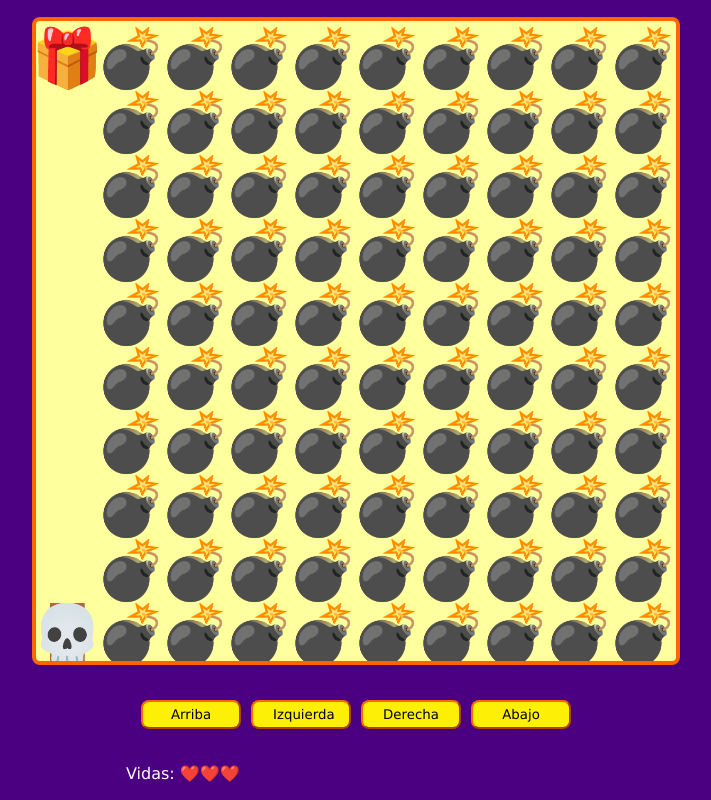
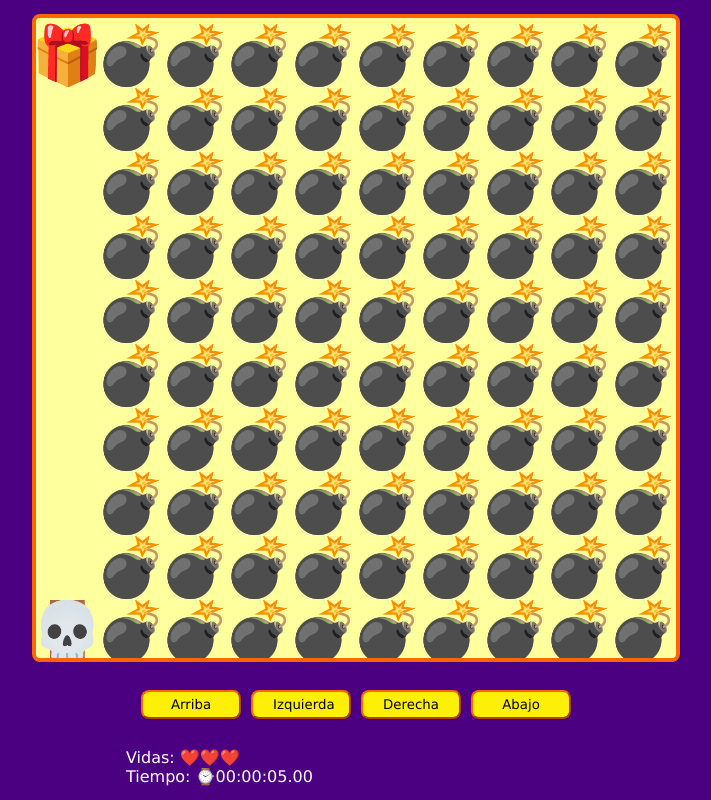
Before and after one commit to CarlosMarioToro/taller-practico-javascript-videogame.github.io, a plain HTML site: page index.html in a window 1280 px wide. Shown: the whole page, without its empty margins (284-995 px from the left). Drawn offline with Linux system fonts and the light colour scheme.

Commit message:
Sistema de tiempo y puntajes

```diff
--- a/game.js
+++ b/game.js
@@ -5,6 +5,7 @@ const btnLeft= document.querySelector('#left');
 const btnRight = document.querySelector('#right');
 const btnDown = document.querySelector('#down');
 const spanLives = document.querySelector('#lives')
+const spanTime = document.querySelector('#time')
 
 window.addEventListener('load', setCanvasSize);
 window.addEventListener('resize', setCanvasSize);
@@ -17,6 +18,11 @@ let canvasSize;
 let elementsSize;
 let level = 0;
 let lives = 3;
+
+let timeStart;
+let timePlayer;
+let timeInterval;
+
 
 let bombPosition = [];
 
@@ -48,9 +54,16 @@ function startGame() {
         gameWin();
         return;
     }
+
+    if (!timeStart) {
+        timeStart = Date.now();
+        timeInterval = setInterval(showTime, 100);
+    }
+
     const mapRows = map.trim().split('\n');
     const mapRowCols = mapRows.map(row => row.trim().split(''));
 
+    console.log('startGame', lives);
     showLives();
 
     game.font = (elementsSize * 0.9) + 'px Verdana';
@@ -102,6 +115,7 @@ function movePlayer() {
     });
 
     if (bombCollision) {
+        console.log(bombCollision);
         levelFail();
     }
 
@@ -110,6 +124,11 @@ function movePlayer() {
 
 function levelWin() {
     level++;
+    // if (level == maps.length) {
+    //     level = 0;
+    //     lives++;
+    //     console.log('entre levelWin');
+    // }
     startGame();
 }
 
@@ -119,7 +138,9 @@ function levelFail () {
     if (lives <= 0) {
         level = 0;
         lives = 3;
+        timeStart = undefined;
     }
+    console.log('entre levelFail');
     playerPosition.x = undefined;
     playerPosition.y = undefined;
     startGame();
@@ -127,6 +148,7 @@ function levelFail () {
 
 function gameWin() {
     console.log('Terminaste el juego!!!');
+    clearInterval(timeInterval);
 }
 
 function showLives() {
@@ -138,6 +160,20 @@ function showLives() {
     for (heart of heartsArray) {
         spanLives.innerHTML += heart;
     }
+}
+
+function showTime() {
+    function addZ(n) {
+	    return (n<10? '0':'') + n;
+	  }
+
+    var ms = (Date.now() - timeStart) % 1000;
+    s = ((Date.now() - timeStart) - ms) / 1000;
+    var secs = s % 60;
+    s = (s - secs) / 60;
+    var mins = s % 60;
+    var hrs = (s - mins) / 60;
+    spanTime.innerHTML = addZ(hrs) + ':' + addZ(mins) + ':' + addZ(secs)+ '.' + addZ(ms);
 }
 
 window.addEventListener("keydown", (e) => {
--- a/index.html
+++ b/index.html
@@ -18,6 +18,7 @@
         </div>
         <div class="messages">
             <p>Vidas: <span id="lives"></span></p>
+            <p>Tiempo: ⌚<span id="time"></span></p>
         </div>
     </div>
 
--- a/maps.js
+++ b/maps.js
@@ -35,45 +35,9 @@ const emojis = {
   X--XX-XXXX
   X-XXX--XXX
   X-XXXX-XXX
-    XX--XX---X
-    XXXXXXIX-X
-    XX--XX---X
-    XXXXXXXXXX
-    `);
-    maps.push(`
-    XXXXXXXXXX
-    X--------X
-    X-XXXXXX-X
-    X-XXXXXX-X
-    X-XXXXXX-X
-    X-XXXXXX-X
-    X-XXXXXX-X
-    X-XXXXO--X
-    X-XXXXXXXX
-    X--------I
-  `);
-  maps.push(`
-    XXXXXXXXXX
-    X--------X
-    X-XXXXXX-X
-    X-XXXXXX-X
-    X-XXXXI--X
-    X-XXXXXX-X
-    X-XXXXXX-X
-    X-XXXXXX-X
-    X-XXXXXXXX
-    X--------O
-  `);
-  maps.push(`
-    XXXXXXXXXX
-    X--------X
-    X-XXXXXX-X
-    X-XXXXXX-X
-    X-XXXXO--X
-    X-XXXXXX-X
-    X-XXXXXX-X
-    X-XXXXXX-X
-    X------IXX
+  XX--XX--XX
+  XX--XXX-XX
+  XXXX---IXX
   XXXXXXXXXX
   `);
 maps.push(`
@@ -88,51 +52,123 @@ const emojis = {
   XX-----OXX
   XXXXXXXXXX
 `);
-  maps.push(`
-    O-------XX
-    XXXXXXX-XX
-    XX------XX
-    XX-XXXXXXX
-    XX-XXX----
-    XX-----XX-
-    XXXXXXXXX-
-    XXXXXX----
-    XX-----XXX
-    XXIXXXXXXX
-  `);
-  maps.push(`
-    ----------
-    -XXXXXXXX-
-    -X--------
-    -X-XXXXXXX
-    -X--------
-    -XXXXXXXX-
-    -X--------
-    -X-XXXXXXX
-    IX--------
-    XXOXXXXXXX
-  `);
-  maps.push(`
-    ----------
-    -XXXXXXXX-
-    -X--------
-    -X-XXXXXX-
-    -X--------
-    -XXXXXXXX-
-    -X--------
-    -X-XXXXXXX
-    OX--------
-    XXIXXXXXXX
-  `);
-  maps.push(`
-    I---------
-    XXXXXXXXX-
-    XXXXXXXXX-
-    XXXXXXXXX-
-    XXXXXXXXX-
-    XXXXXXXXX-
-    XXXXXXXXX-
-    XXXXXXXXX-
-    XXXXXXXXX-
-    XXO-------
-  `);
+  // maps.push(`
+  //   IXXXXXXXXX
+  //   -XXXXXXXXX
+  //   -XXXXXXXXX
+  //   -XXXXXXXXX
+  //   -XXXXXXXXX
+  //   -XXXXXXXXX
+  //   -XXXXXXXXX
+  //   -XXXXXXXXX
+  //   -XXXXXXXXX
+  //   OXXXXXXXXX
+  // `);
+  // maps.push(`
+  //   O--XXXXXXX
+  //   X--XXXXXXX
+  //   XX----XXXX
+  //   X--XX-XXXX
+  //   X-XXX--XXX
+  //   X-XXXX-XXX
+  //   XX--XX---X
+  //   XXXXXXIX-X
+  //   XX--XX---X
+  //   XXXXXXXXXX
+  //   `);
+  //   maps.push(`
+  //   XXXXXXXXXX
+  //   X--------X
+  //   X-XXXXXX-X
+  //   X-XXXXXX-X
+  //   X-XXXXXX-X
+  //   X-XXXXXX-X
+  //   X-XXXXXX-X
+  //   X-XXXXO--X
+  //   X-XXXXXXXX
+  //   X--------I
+  // `);
+  // maps.push(`
+  //   XXXXXXXXXX
+  //   X--------X
+  //   X-XXXXXX-X
+  //   X-XXXXXX-X
+  //   X-XXXXI--X
+  //   X-XXXXXX-X
+  //   X-XXXXXX-X
+  //   X-XXXXXX-X
+  //   X-XXXXXXXX
+  //   X--------O
+  // `);
+  // maps.push(`
+  //   XXXXXXXXXX
+  //   X--------X
+  //   X-XXXXXX-X
+  //   X-XXXXXX-X
+  //   X-XXXXO--X
+  //   X-XXXXXX-X
+  //   X-XXXXXX-X
+  //   X-XXXXXX-X
+  //   X------IXX
+  //   XXXXXXXXXX
+  // `);
+  // maps.push(`
+  //   I-----XXXX
+  //   XXXXX-XXXX
+  //   XX----XXXX
+  //   XX-XXXXXXX
+  //   XX-----XXX
+  //   XXXXXX-XXX
+  //   XX-----XXX
+  //   XX-XXXXXXX
+  //   XX-----OXX
+  //   XXXXXXXXXX
+  // `);
+  // maps.push(`
+  //   O-------XX
+  //   XXXXXXX-XX
+  //   XX------XX
+  //   XX-XXXXXXX
+  //   XX-XXX----
+  //   XX-----XX-
+  //   XXXXXXXXX-
+  //   XXXXXX----
+  //   XX-----XXX
+  //   XXIXXXXXXX
+  // `);
+  // maps.push(`
+  //   ----------
+  //   -XXXXXXXX-
+  //   -X--------
+  //   -X-XXXXXXX
+  //   -X--------
+  //   -XXXXXXXX-
+  //   -X--------
+  //   -X-XXXXXXX
+  //   IX--------
+  //   XXOXXXXXXX
+  // `);
+  // maps.push(`
+  //   ----------
+  //   -XXXXXXXX-
+  //   -X--------
+  //   -X-XXXXXX-
+  //   -X--------
+  //   -XXXXXXXX-
+  //   -X--------
+  //   -X-XXXXXXX
+  //   OX--------
+  //   XXIXXXXXXX
+  // `);
+  // maps.push(`
+  //   I---------
+  //   XXXXXXXXX-
+  //   XXXXXXXXX-
+  //   XXXXXXXXX-
+  //   XXXXXXXXX-
+  //   XXXXXXXXX-
+  //   XXXXXXXXX-
+  //   XXXXXXXXX-
+  //   XXXXXXXXX-
+  //   XXO-------
+  // `);
```
Lines whose indentation alone changed are shown as unchanged.
